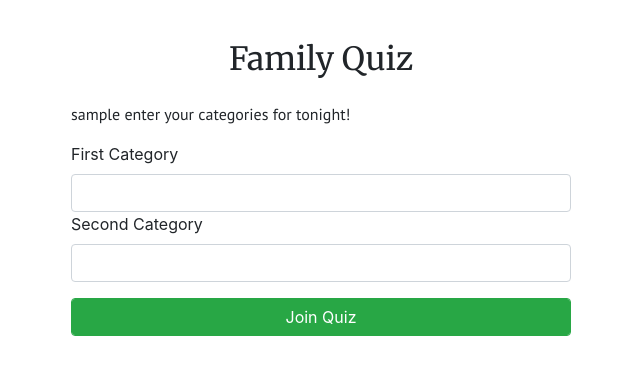
After one commit to Fordalex/quiz-night, a Flask app: a page that uses templates/addcategories.html in a window 1280 px wide. The commit adds this page. Shown: the top 375 px of the page, without its empty margins (319-959 px from the left). Run offline with Flask 2, Linux system fonts and the light colour scheme; some libraries are stand-ins or nearby versions; some web fonts are replaced.

Commit message:
Rounds only show when needed, Auto refresh stopped when the quiz ends, users can add categories.

```diff
--- a/app.py
+++ b/app.py
@@ -16,16 +16,38 @@ app.config["MONGO_URI"] = DBURL
 
 mongo = PyMongo(app)
 
+# Select the username or return to the quiz
 @app.route('/', methods=["GET", "POST"])
 def user():
     if request.method == "POST":
         session["username"] = request.form['username']
 
     if "username" in session:
-        return redirect(url_for('index', username=session["username"]))
+        return redirect(url_for('categories', username=session["username"]))
 
     return render_template('user.html')
 
+
+# Add the categories for the quiz
+@app.route('/categories/<username>', methods=["GET", "POST"])
+def categories(username):
+    if request.method == "POST":
+        catOne = request.form['catOne']
+        catTwo = request.form['catTwo']
+        cats = {
+            'username': session['username'],
+            'catOne': catOne,
+            'catTwo': catTwo
+        }
+
+        mongo.db.categories.remove({'username': session['username']})
+        mongo.db.categories.insert_one(cats)
+        return redirect(url_for('index', username=session["username"]))
+
+    return render_template('addcategories.html', username=username)
+
+
+# The quiz page with the user selected
 @app.route('/index/<username>')
 def index(username):
     alex_answers = mongo.db.alex.find()
@@ -64,8 +86,12 @@ def index(username):
 
     answers_hidden = mongo.db.quizSettings.find_one({'settings': 'one'})
 
+    alexCategories = mongo.db.categories.find_one({'username': 'Alex'})
+    mumCategories = mongo.db.categories.find_one({'username': 'Mum'})
+    josephCategories = mongo.db.categories.find_one({'username': 'Joseph'})
 
-    return render_template('index.html', username=username,alex_count=alex_count, alex_answers=alex_answers, alex_answers_two=alex_answers_two, mum_answers=mum_answers, mum_answers_two=mum_answers_two,mum_count=mum_count, joseph_answers=joseph_answers,joseph_count=joseph_count, joseph_answers_two=joseph_answers_two, quizDoneButton=quizDoneButton, answers_hidden=answers_hidden  )
+
+    return render_template('index.html', username=username,alex_count=alex_count,alexCategories=alexCategories, alex_answers=alex_answers, alex_answers_two=alex_answers_two, mum_answers=mum_answers,mumCategories=mumCategories, mum_answers_two=mum_answers_two,mum_count=mum_count, joseph_answers=joseph_answers,joseph_count=joseph_count, joseph_answers_two=joseph_answers_two,josephCategories=josephCategories, quizDoneButton=quizDoneButton, answers_hidden=answers_hidden  )
 
 
 # save the users answers
@@ -118,9 +144,7 @@ def delete_joseph(data_id):
     mongo.db.joseph.remove({'_id': ObjectId(data_id)})
     return redirect(url_for('index', username=session["username"]))
 
-
 #quiz done
-
 @app.route('/quiz_done')
 def quiz_done():
     quizSettings = mongo.db.quizSettings.update({'settings': 'one'},{
@@ -131,7 +155,6 @@ def quiz_done():
     return redirect(url_for('index', username=session["username"]))
 
 # log out
-
 @app.route('/log_out')
 def log_out():
     session.clear()
@@ -144,9 +167,12 @@ def restart_quiz():
     alex_answers = mongo.db.alex.remove()
     mum_answers = mongo.db.mum.remove()
     joseph_answers = mongo.db.joseph.remove()
+    mongo.db.categories.remove()
+
+
+    session.clear()
 
     return redirect(url_for('user'))
-
 
 if __name__ == '__main__':
     app.secret_key = 'mysecret'
--- a/static/css/style.css
+++ b/static/css/style.css
@@ -41,7 +41,7 @@ p,a {
 /* enter page */
 
 .enter-container {
-    max-width: 500px;
+    width: 500px;
 }
 
 /* family quiz */
--- /dev/null
+++ b/templates/addcategories.html
@@ -0,0 +1,21 @@
+{% extends 'base.html' %}
+{% block content %}
+
+<h2 class="text-center my-4">Family Quiz</h2>
+
+<div class="d-flex justify-content-center">
+    <div class="enter-container">
+        <p>{{ username }} enter your categories for tonight!</p>
+        <form method="POST">
+            <label>First Category</label>
+            <input type="text" class="form-control" name="catOne" required>
+            <label>Second Category</label>
+            <input type="text" class="form-control" name="catTwo" required>
+            <button type="submit" class="btn btn-success form-control mt-3">Join Quiz</button>
+        </form>
+    </div>
+
+</div>
+
+
+{% endblock %}
```
Also changed, not shown: templates/index.html (+34 -20 lines), templates/user.html (+5 -2 lines).
